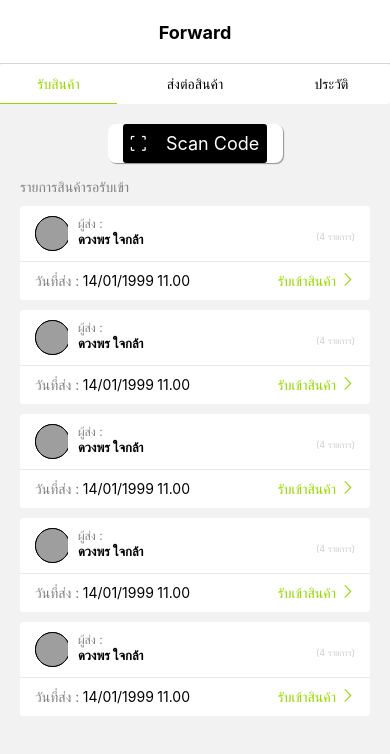
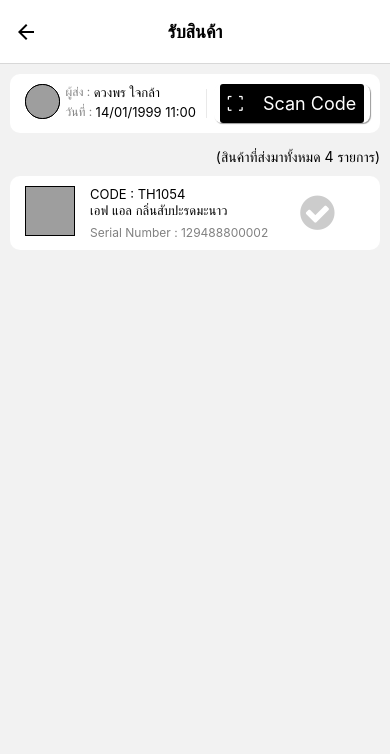
Before and after one commit to ekawitjaidee/legacy-starter-test, a React Native app: screen /Pickup in a window 390 px wide. Shown: the top 754 px of the page. Built offline with nearby package versions, Linux system fonts and the light colour scheme; grey boxes are pictures that could not be loaded.

Commit message:
add recive product page and link forward page

```diff
--- a/App.js
+++ b/App.js
@@ -5,9 +5,8 @@ import { StyleSheet, Text, View } from 'react-native';
 import { NavigationContainer } from '@react-navigation/native'
 import { createStackNavigator } from '@react-navigation/stack'
 
-import forwardPickup from './screens/forward-pickup'
-import forwardSending from './screens/forward-sending'
-import forwardHistory from './screens/forward-history'
+import Forward from './screens/forward'
+import Pickup from './screens/pickup'
 
 const Stack = createStackNavigator();
 
@@ -15,9 +14,9 @@ function MyStack() {
   return (
     <Stack.Navigator
       screenOptions={{
-        headerStyle: {
-          backgroundColor: '#FFFFFF'
-        },
+        // headerStyle: {
+        //   backgroundColor: '#FFFFFF'
+        // },
         headerTintColor: "#000000",
         headerTitleStyle: {
           fontWeight: 'bold'
@@ -27,17 +26,15 @@ function MyStack() {
     >
 
       <Stack.Screen
-        name="ForwardPickup"
-        component={forwardPickup}
+        name="Forward"
+        component={Forward}
         options={{ title: 'Forward' }} />
       <Stack.Screen
-        name="ForwardSending"
-        component={forwardSending}
-        options={{ title: 'Forward' }} />
-      <Stack.Screen
-        name="ForwardHistory"
-        component={forwardHistory}
-        options={{ title: 'Forward' }} />
+        name="Pickup"
+        component={Pickup}
+        options={{ title: 'รับสินค้า'}}
+        headerStyle={{backgroundColor:"red"}}
+      />
     </Stack.Navigator>
   )
 }
--- a/component/forward-hearder.js
+++ b/component/forward-hearder.js
@@ -4,9 +4,8 @@ import { ThemeProvider, Button, Input, Image } from 'react-native-elements'
 
 
 
-export default function ForwardHeader({ navigation, page }) {
+export default function ForwardHeader({ navigation, page ,setPage}) {
 
-  const [selectpage, setSelectpage] = useState(0)
   if (page == 0 ){
     return (
       <View>
@@ -14,11 +13,11 @@ export default function ForwardHeader({ navigation, page }) {
           <TouchableOpacity style={style.selected} >
             <Text style={{ color: "#97D700" }}>รับสินค้า</Text>
           </TouchableOpacity>
-          <TouchableOpacity style={style.unselectedmid} onPress={() => navigation.navigate('ForwardSending')}>
-            <Text>ส่งต่อสินค้า</Text>
+          <TouchableOpacity style={style.unselectedmid} onPress={() => setPage(1)}>
+            <Text style={{ color: "#000000" }}>ส่งต่อสินค้า</Text>
           </TouchableOpacity>
-          <TouchableOpacity style={style.unselected} onPress={() => navigation.navigate('ForwardHistory')}>
-            <Text>ประวัติ</Text>
+          <TouchableOpacity style={style.unselected} onPress={() => setPage(2)}>
+            <Text style={{ color: "#000000" }}>ประวัติ</Text>
           </TouchableOpacity>
         </View>
       </View>
@@ -27,14 +26,14 @@ export default function ForwardHeader({ navigation, page }) {
     return (
       <View>
         <View style={style.headerbar}>
-          <TouchableOpacity style={style.unselected} onPress={() => navigation.navigate('ForwardPickup')}>
-            <Text>รับสินค้า</Text>
+          <TouchableOpacity style={style.unselected} onPress={() => setPage(0)}>
+            <Text style={{ color: "#000000" }}>รับสินค้า</Text>
           </TouchableOpacity>
           <TouchableOpacity style={style.selectedmid} >
             <Text style={{ color: "#97D700" }}>ส่งต่อสินค้า</Text>
           </TouchableOpacity>
-          <TouchableOpacity style={style.unselected} onPress={() => navigation.navigate('ForwardHistory')}>
-            <Text>ประวัติ</Text>
+          <TouchableOpacity style={style.unselected} onPress={() => setPage(2)}>
+            <Text style={{ color: "#000000" }}>ประวัติ</Text>
           </TouchableOpacity>
         </View>
       </View>
@@ -44,11 +43,11 @@ export default function ForwardHeader({ navigation, page }) {
     return (
       <View>
         <View style={style.headerbar}>
-          <TouchableOpacity style={style.unselected} onPress={() => navigation.navigate('ForwardPickup')}>
-            <Text>รับสินค้า</Text>
+          <TouchableOpacity style={style.unselected} onPress={() => setPage(0)}>
+            <Text style={{ color: "#000000" }}>รับสินค้า</Text>
           </TouchableOpacity>
-          <TouchableOpacity style={style.unselectedmid} onPress={() => navigation.navigate('ForwardSending')}>
-            <Text>ส่งต่อสินค้า</Text>
+          <TouchableOpacity style={style.unselectedmid} onPress={() => setPage(1)}>
+            <Text style={{ color: "#000000" }}>ส่งต่อสินค้า</Text>
           </TouchableOpacity>
           <TouchableOpacity style={style.selected} >
             <Text style={{ color: "#97D700" }}>ประวัติ</Text>
--- a/component/product-waiting.js
+++ b/component/product-waiting.js
@@ -1,13 +1,13 @@
 import React, { Component } from 'react'
-import { StyleSheet, ScrollView, ActivityIndicator, View, Text } from 'react-native'
+import { StyleSheet, ScrollView, ActivityIndicator, View, Text, TouchableOpacity } from 'react-native'
 import { ThemeProvider, Button, Input, Image } from 'react-native-elements'
 import Icon2 from 'react-native-vector-icons/Entypo'
 
 
-export default function ProductWaiting({name,date,time,listcount}) {
+export default function ProductWaiting({ navigation , name, date, time, listcount }) {
   return (
     <View style={style.productwaiting}>
-      <View style={{ padding: 10,flexDirection: 'row', alignItems: 'stretch' }}>
+      <View style={{ padding: 10, flexDirection: 'row', alignItems: 'stretch' }}>
         <View style={{ paddingHorizontal: 5, width: '13%' }}>
           <Image
             source={{ uri: 'https://cdn-icons-png.flaticon.com/512/219/219986.png' }}
@@ -39,10 +39,10 @@ export default function ProductWaiting({name,date,time,listcount}) {
           <Text>{date}</Text>
           <Text>{time}</Text>
         </View>
-        <View style={{ flex: 1, flexDirection: 'row', paddingHorizontal: 5, width: '60%', justifyContent: 'flex-end' }}>
-          <Text style={{ color: '#97D700', textAlign: 'center' }}>รับเข้าสินค้า </Text>
-          <Icon2 name='chevron-thin-right' size={15} color='#97D700' />
-        </View>
+        <TouchableOpacity style={{flexDirection: 'row',flex: 1,  paddingHorizontal: 5, width: '60%', justifyContent: 'flex-end'}} onPress={() => navigation.navigate("Pickup")}>
+            <Text style={{ color: '#97D700', textAlign: 'center' }}>รับเข้าสินค้า </Text>
+            <Icon2 name='chevron-thin-right' size={15} color='#97D700' style={{alignSelf:"center"}} />
+        </TouchableOpacity>
       </View>
     </View>
   );
--- a/component/scan-button.js
+++ b/component/scan-button.js
@@ -4,7 +4,7 @@ import { ThemeProvider, Button, Input, Image } from 'react-native-elements'
 
 import Icon from 'react-native-vector-icons/MaterialCommunityIcons'
 
-export default function ScanButton({ navigation}) {
+export default function ScanButton({ navigation , buttonWidth}) {
   return (
           <Button
             style={style.scanbutton}
@@ -12,9 +12,9 @@ export default function ScanButton({ navigation}) {
               <Icon name='scan-helper' size={15} color='white' />
             }
             title='    Scan Code'
-            onPress={()=> navigation.navigate('ForwardHistory')}
+            onPress={()=> navigation.navigate('Forward')}
             containerStyle={{
-              width: '50%',
+              width: buttonWidth,
               borderRadius: 8,
             }}
             buttonStyle={{
--- a/screens/forward-history.js
+++ b/screens/forward-history.js
@@ -2,22 +2,12 @@ import React, { Component ,useState } from 'react'
 import { StyleSheet, ScrollView, ActivityIndicator, View, Text } from 'react-native'
 import { ThemeProvider, Button, Input, Image } from 'react-native-elements'
 
-import ForwardHeader from '../component/forward-hearder'
 
 export default function ForwardHistory({ navigation }) {
   const [page, setPage] = useState(2)
   return (
-    <ThemeProvider theme={theme}>
-      <ForwardHeader navigation={navigation} page={page} />
       <View>
         <Text>Hellooooo</Text>
       </View>
-    </ThemeProvider>
   );
 }
-
-const theme = {
-  Button: {
-    raised: true,
-  }
-}
--- a/screens/forward-pickup.js
+++ b/screens/forward-pickup.js
@@ -7,28 +7,24 @@ import Icon3 from 'react-native-vector-icons/MaterialCommunityIcons'
 
 import ProductWaiting from '../component/product-waiting'
 import ScanButton from '../component/scan-button'
-import ForwardHeader from '../component/forward-hearder'
 
 export default function ForwardPickup({ navigation }) {
 
   const [page,setPage] = useState(0)
 
   return (
-    <ThemeProvider theme={theme}>
-      <ForwardHeader navigation={navigation} page={page}/>
       <ScrollView style={style.container}>
         <View style={{ alignItems: 'center', paddingTop: 20 }}>
-          <ScanButton navigation={navigation}/>
+          <ScanButton navigation={navigation} buttonWidth={"50%"}/>
         </View>
         <Text style={{ marginTop: 15, color: '#808080' }}>รายการสินค้ารอรับเข้า</Text>
-        <ProductWaiting name={'ดวงพร ใจกล้า'} date={'14/01/1999'} time={'11.00'} listcount={'4'} />
+        <ProductWaiting navigation={navigation} name={'ดวงพร ใจกล้า'} date={'14/01/1999'} time={'11.00'} listcount={'4'} />
         <ProductWaiting name={'ดวงพร ใจกล้า'} date={'14/01/1999'} time={'11.00'} listcount={'4'} />
         <ProductWaiting name={'ดวงพร ใจกล้า'} date={'14/01/1999'} time={'11.00'} listcount={'4'} />
         <ProductWaiting name={'ดวงพร ใจกล้า'} date={'14/01/1999'} time={'11.00'} listcount={'4'} />
         <ProductWaiting name={'ดวงพร ใจกล้า'} date={'14/01/1999'} time={'11.00'} listcount={'4'} />
         <View style={{ paddingTop: 20 }} />
       </ScrollView>
-    </ThemeProvider>
   );
 }
 
--- a/screens/forward-sending.js
+++ b/screens/forward-sending.js
@@ -2,22 +2,14 @@ import React, { Component, useState } from 'react'
 import { StyleSheet, ScrollView, ActivityIndicator, View, Text } from 'react-native'
 import { ThemeProvider, Button, Input, Image } from 'react-native-elements'
 
-import ForwardHeader from '../component/forward-hearder'
 
 export default function ForwardSending({ navigation }) {
   const [page, setPage] = useState(1)
   return (
-    <ThemeProvider theme={theme}>
-      <ForwardHeader navigation={navigation} page={page} />
+
       <View>
         <Text>Hellooooo sending</Text>
       </View>
-    </ThemeProvider>
+
   );
 }
-
-const theme = {
-  Button: {
-    raised: true,
-  }
-}
--- /dev/null
+++ b/screens/forward.js
@@ -0,0 +1,40 @@
+import React, { Component , useState } from 'react'
+import { StyleSheet, ScrollView, ActivityIndicator, View, Text , TouchableOpacity } from 'react-native'
+import { ThemeProvider, Button, Input, Image } from 'react-native-elements'
+
+import ForwardHeader from '../component/forward-hearder'
+import ForwardPickup from './forward-pickup'
+import ForwardSending from './forward-sending'
+import ForwardHistory from './forward-history'
+
+
+export default function Forward({ navigation }) {
+  const [page, setPage] = useState(0)
+  return (
+    <ThemeProvider theme={theme}>
+      <ForwardHeader navigation={navigation} page={page} setPage={setPage}/>
+      {page == 0 ?(
+
+        <ForwardPickup navigation={navigation}/>
+      ):(
+        page == 1 ?(
+          <ForwardSending navigation={navigation}/>
+        ):(
+          <ForwardHistory navigation={navigation}/>
+        )
+      )
+
+    }
+    </ThemeProvider>
+  );
+}
+
+
+const theme = {
+  Button: {
+    raised: true,
+  },
+  Text:{
+
+  }
+}
--- /dev/null
+++ b/screens/pickup.js
@@ -0,0 +1,111 @@
+import React, { Component, useState } from 'react'
+import { StyleSheet, ScrollView, ActivityIndicator, View, Text, TouchableOpacity } from 'react-native'
+import { ThemeProvider, Button, Input, Image } from 'react-native-elements'
+import Icon from 'react-native-vector-icons/FontAwesome'
+
+import ScanButton from '../component/scan-button'
+
+export default function Pickup({ navigation }) {
+  const [page, setPage] = useState(0)
+  return (
+    <ThemeProvider theme={theme}>
+      <View style={{ marginTop: 10, paddingHorizontal: 10 }}>
+        <View style={{ backgroundColor: "#FFFFFF", borderRadius: 10 }} elevation={10}>
+          <View style={{ padding: 10, flexDirection: 'row', alignItems: 'stretch' }}>
+            <View style={{ paddingHorizontal: 5, width: '13%' }}>
+              <Image
+                source={{ uri: 'https://cdn-icons-png.flaticon.com/512/219/219986.png' }}
+                style={styles.image}
+                containerStyle={{}}
+              />
+            </View>
+            <View style={{ width: '40%' }}>
+              <View style={{ flex: 1, flexDirection: 'row' }}>
+                <View>
+                  <Text style={{ fontSize: 12, color: '#808080' }}>ผู้ส่ง : </Text>
+                </View>
+                <View style={{}}>
+                  <Text style={{ flex: 1, fontSize: 13 }} >ดวงพร ใจกล้า</Text>
+                </View>
+              </View>
+              <View style={{ flex: 1, flexDirection: 'row' }}>
+                <View>
+                  <Text style={{ fontSize: 12, color: '#808080' }}>วันที่ : </Text>
+                </View>
+                <View>
+                  <Text style={{ flex: 1, fontSize: 13 }} >14/01/1999 11:00</Text>
+                </View>
+              </View>
+            </View>
+            <View style={{ borderLeftWidth: 1, borderColor: '#E9E9E9', marginVertical: 5, width: '1%' }}></View>
+            <View style={{ paddingLeft: 5, width: '46%' }}>
+              <ScanButton buttonWidth={'100%'} />
+            </View>
+          </View>
+        </View>
+        <View style={{ marginTop: 15 }}>
+          <Text style={{ alignSelf: "flex-end" }}>(สินค้าที่ส่งมาทั้งหมด 4 รายการ)</Text>
+        </View>
+        <View style={{ backgroundColor: "#FFFFFF", borderRadius: 10, marginTop: 10 }}>
+          <View style={{ padding: 10, flexDirection: 'row', alignItems: 'stretch' }}>
+            <View style={{ paddingHorizontal: 5, width: '20%' }}>
+              <Image
+                source={{ uri: 'https://cdn-icons-png.flaticon.com/512/219/219986.png' }}
+                style={styles.image2}
+                containerStyle={{}}
+              />
+            </View>
+            <View style={{ width: '50%' }}>
+              <View style={{ flexDirection: 'row' }}>
+                <View>
+                  <Text style={{ fontSize: 13, color: '#000000' }}>CODE : TH1054</Text>
+                </View>
+              </View>
+              <View style={{ flexDirection: 'row' }}>
+                <View>
+                  <Text style={{ fontSize: 13, color: '#000000' }}>เอฟ แอล กลิ่นสับปะรดมะนาว </Text>
+                </View>
+              </View>
+              <View style={{ paddingTop: 6, flexDirection: 'row' }}>
+                <View>
+                  <Text style={{ fontSize: 12, color: '#808080' }}>Serial Number : 129488800002 </Text>
+                </View>
+              </View>
+            </View>
+            <View style={{ width: '30%' , justifyContent:'center'}}>
+              <Icon name="check-circle" size={40} color='#CCCCCC' style={{ alignSelf: "center" }} />
+            </View>
+          </View>
+        </View>
+      </View>
+    </ThemeProvider>
+  );
+}
+
+const theme = {
+  Button: {
+    raised: true,
+  }
+}
+
+const styles = StyleSheet.create({
+
+  senderTab: {
+    backgroundColor: '#FFFFFF',
+    marginTop: 10,
+    borderRadius: 3
+  },
+  image: {
+    width: 35,
+    height: 35,
+    borderRadius: 30,
+    borderColor: '#000000',
+    borderWidth: 1
+  },
+  image2: {
+    width: 50,
+    height: 50,
+    borderColor: '#000000',
+    borderWidth: 1
+  }
+})
```
